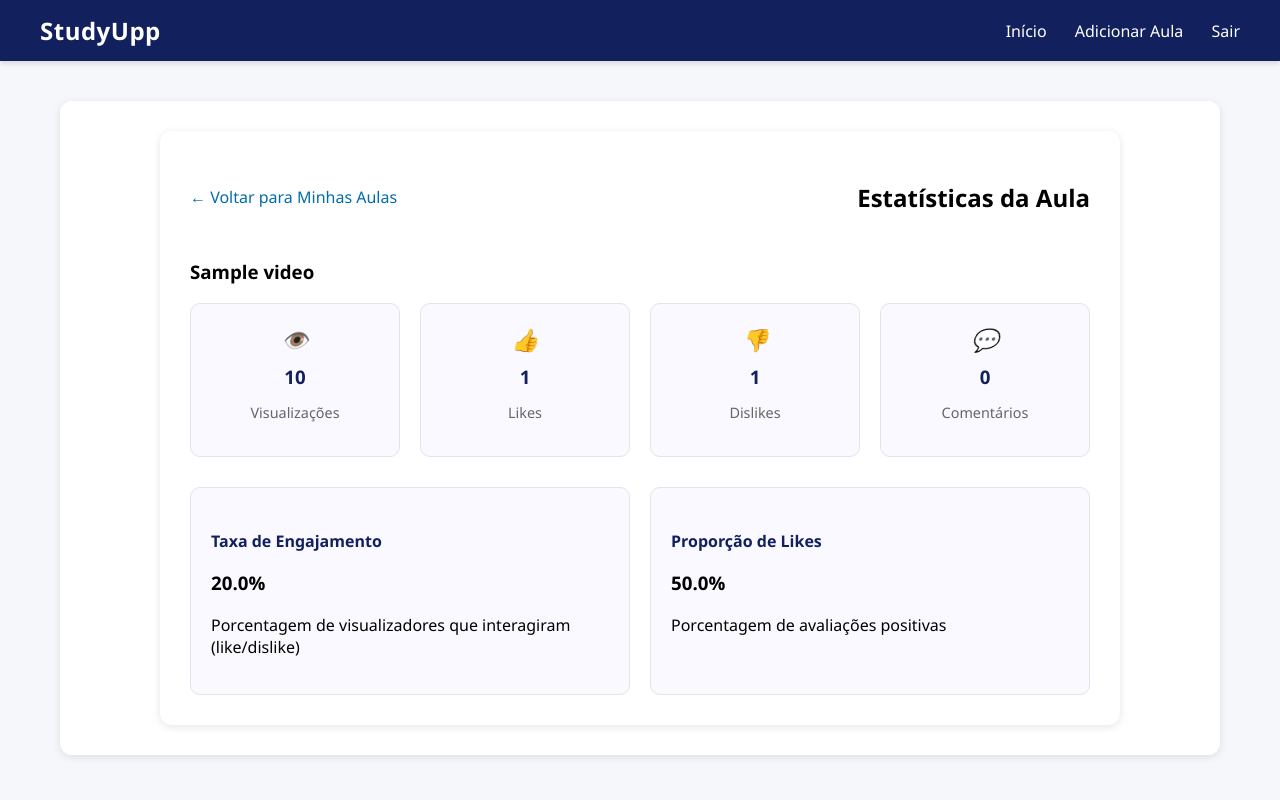
After one commit to unifcfonseca/EngenhariaSoftware, a Django app: page /1/stats/ in a window 1280 px wide. The commit adds this page. Run offline with Django 5.2, Linux system fonts and the light colour scheme; a user stored in the database is signed in; tables that the repository leaves empty hold one stand-in row (values such as "Sample post").

Commit message:
feat: adiciona página de estatísticas de vídeo individual

```diff
--- a/mvp/videos/templates/videos/my_videos.html
+++ b/mvp/videos/templates/videos/my_videos.html
@@ -138,7 +138,7 @@
             <div class="btn-group">
               <a href="{% url 'video_detail' video.id %}" class="btn btn-primary">Assistir</a>
               <a href="{% url 'upload_video' %}?edit={{ video.id }}" class="btn btn-secondary">Editar</a>
-              <a href="{% url 'home' %}?stats={{ video.id }}" class="btn btn-info">Estatísticas</a>
+              <a href="{% url 'video_stats' video.id %}" class="btn btn-info">Estatísticas</a>
               <button class="btn btn-danger" onclick="confirmDelete('{{ video.id }}', '{{ video.title }}')">Excluir</button>
             </div>
           </div>
@@ -184,5 +184,4 @@ function confirmDelete(videoId) {
     });
 }
 </script>
-
 {% endblock %}
--- /dev/null
+++ b/mvp/videos/templates/videos/video_stats.html
@@ -0,0 +1,127 @@
+{% extends 'base.html' %}
+{% block content %}
+<style>
+.stats-container {
+    max-width: 900px;
+    margin: 0 auto;
+    background: #fff;
+    padding: 30px;
+    border-radius: 12px;
+    box-shadow: 0 2px 8px rgba(0,0,0,0.1);
+}
+
+.stats-header {
+    display: flex;
+    justify-content: space-between;
+    align-items: center;
+    margin-bottom: 25px;
+}
+
+.stats-header a {
+    text-decoration: none;
+    color: #006DAA;
+    font-weight: 500;
+}
+
+.stats-header a:hover {
+    text-decoration: underline;
+}
+
+.metric-cards {
+    display: grid;
+    grid-template-columns: repeat(auto-fit, minmax(180px, 1fr));
+    gap: 20px;
+    margin-bottom: 30px;
+}
+
+.metric-card {
+    background: #f9f9ff;
+    border: 1px solid #e1e4ec;
+    border-radius: 10px;
+    padding: 20px;
+    text-align: center;
+}
+
+.metric-card h3 {
+    margin: 10px 0 5px;
+    color: #12205D;
+}
+
+.metric-card p {
+    color: #666;
+    font-size: 0.9rem;
+}
+
+.metric-card i {
+    font-size: 22px;
+    margin-bottom: 10px;
+}
+
+.engagement-section {
+    display: flex;
+    justify-content: space-between;
+    flex-wrap: wrap;
+    gap: 20px;
+}
+
+.engagement-box {
+    flex: 1;
+    min-width: 250px;
+    background: #f9f9ff;
+    border: 1px solid #e1e4ec;
+    border-radius: 10px;
+    padding: 20px;
+}
+
+.engagement-box h4 {
+    margin-bottom: 8px;
+    color: #12205D;
+}
+</style>
+
+<div class="stats-container">
+    <div class="stats-header">
+        <a href="{% url 'my_videos' %}">← Voltar para Minhas Aulas</a>
+        <h2>Estatísticas da Aula</h2>
+    </div>
+
+    <h3>{{ video.title }}</h3>
+
+    <div class="metric-cards">
+        <div class="metric-card">
+            <i>👁️</i>
+            <h3>{{ views }}</h3>
+            <p>Visualizações</p>
+        </div>
+        <div class="metric-card">
+            <i>👍</i>
+            <h3>{{ likes }}</h3>
+            <p>Likes</p>
+        </div>
+        <div class="metric-card">
+            <i>👎</i>
+            <h3>{{ dislikes }}</h3>
+            <p>Dislikes</p>
+        </div>
+        <div class="metric-card">
+            <i>💬</i>
+            <h3>0</h3>
+            <p>Comentários</p>
+        </div>
+    </div>
+
+    <div class="engagement-section">
+        <div class="engagement-box">
+            <h4>Taxa de Engajamento</h4>
+            <h3>{{ engagement_rate }}%</h3>
+            <p>Porcentagem de visualizadores que interagiram (like/dislike)</p>
+        </div>
+
+        <div class="engagement-box">
+            <h4>Proporção de Likes</h4>
+            <h3>{{ like_ratio }}%</h3>
+            <p>Porcentagem de avaliações positivas</p>
+        </div>
+    </div>
+</div>
+{% endblock %}
--- a/mvp/videos/urls.py
+++ b/mvp/videos/urls.py
@@ -9,5 +9,6 @@ urlpatterns = [
     path('<int:video_id>/like/', views.like_video, name='like_video'),
     path('<int:video_id>/dislike/', views.dislike_video, name='dislike_video'),
     path('delete/<int:video_id>/', views.delete_video, name='delete_video'),
-    path('estatisticas/', views.stats_view, name='stats'),  # 🆕 nova rota
+    path('estatisticas/', views.stats_view, name='stats'),
+    path('<int:video_id>/stats/', views.video_stats, name='video_stats'),
 ]
--- a/mvp/videos/views.py
+++ b/mvp/videos/views.py
@@ -129,3 +129,32 @@ def stats_view(request):
     }
 
     return render(request, 'videos/stats.html', context)
+
+
+@login_required
+def video_stats(request, video_id):
+    video = get_object_or_404(Video, id=video_id)
+
+    # Permite acesso apenas ao professor dono do vídeo
+    if video.uploaded_by != request.user:
+        return HttpResponseForbidden("Você não tem permissão para visualizar as estatísticas deste vídeo.")
+
+    total_views = video.views
+    likes = video.likes
+    dislikes = video.dislikes
+    total_reactions = likes + dislikes
+
+    # Cálculo das métricas
+    engagement_rate = (total_reactions / total_views * 100) if total_views > 0 else 0
+    like_ratio = (likes / total_reactions * 100) if total_reactions > 0 else 0
+
+    context = {
+        'video': video,
+        'views': total_views,
+        'likes': likes,
+        'dislikes': dislikes,
+        'engagement_rate': round(engagement_rate, 1),
+        'like_ratio': round(like_ratio, 1),
+    }
+
+    return render(request, 'videos/video_stats.html', context)
```
